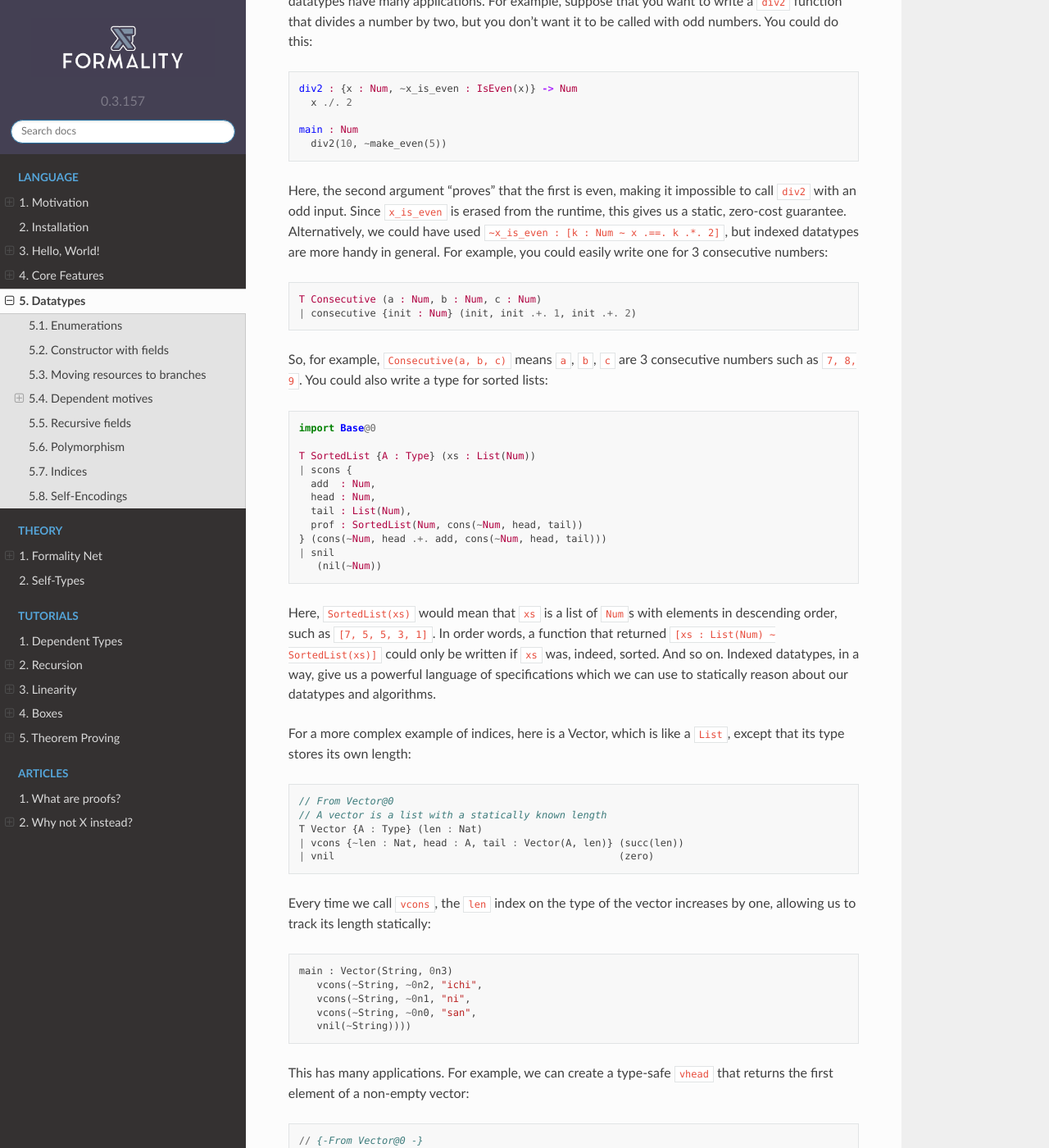
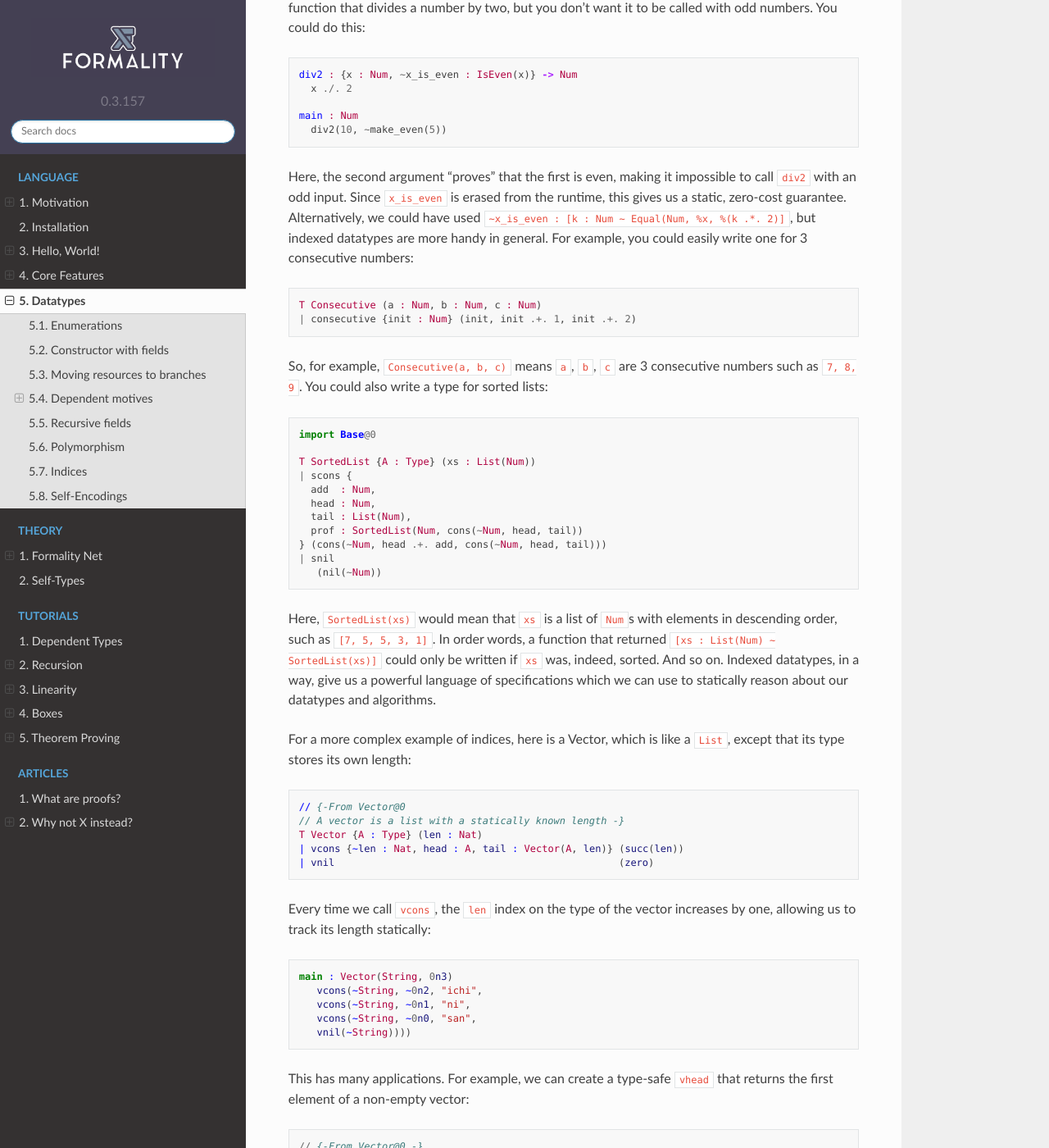
Before and after one commit to Soonad/docs.formality-lang.org, a Sphinx documentation site: the page built from docs/source/language/5.Datatypes.md, in a window 1280 px wide and 1400 px high, scrolled down 8786 px. Shown: the whole window at 82% size. Built offline with Sphinx 7.4.7 and the Read the Docs theme 2.0.0, drawn with Linux system fonts in a browser that asks for light colours; pages that are not in the unit, such as notebooks, are missing from menus; some of the changed text lies outside the part shown.

Commit message:
Update Datatypes

````diff
--- a/docs/source/language/5.Datatypes.md
+++ b/docs/source/language/5.Datatypes.md
@@ -203,13 +203,12 @@
 ```haskell
 // {- From Bool@0 -}
 
-true_isnt_false : {e : true == false} -> Empty
-  unit :: rewrite x
-    in (case/Bool x
-       | true  => Unit
-       | false => Empty
-       : Type)
-    with e
+true_isnt_false : Not(Equal(Bool, %true, %false))
+  {e} rewrite(~Bool, ~%true, ~%false, e, ~{x}
+  (case/Bool x
+  | true => Unit
+  | false => Empty : Type),
+  unit)
 ```
 
 As an exercise, convince yourself why this works.
@@ -241,7 +240,7 @@
   : Num
 ```
 
-This moves a proof that `Equal(Nat, x, true)` that will be specialized to the value of `x` on each branch. On the `false` branch, we get an `e : Equal(Nat, false, true)`, which is absurd, so we can fill it by calling `absurd` function on `e`, without providing an actual number.
+This moves a proof that `Equal(Nat, %x, %true)` that will be specialized to the value of `x` on each branch. On the `false` branch, we get an `e : Equal(Nat, %false, %true)`, which is absurd, so we can fill it by calling `absurd` function on `e`, without providing an actual number.
 
 To desugar an equality note, Formality simply adds an extra, erased equality argument:
 
@@ -300,7 +299,7 @@
 
 This makes dealing with recursive datatypes more complex than usual, since you must use a boxed definition:
 
-```haskell
+```elm
 #mul_by_2*N : !{case n : Nat} -> Nat
 | succ => succ(succ(mul_by_2(n)))
 | zero => zero
@@ -394,7 +393,7 @@
   make_even(3)
 ```
 
-Notice that is **impossible** to create a value with type `IsEven(3)`, because that would require a `half : Num` such that `half .*. 2 .==. 3`, and there is no such number. Because of that, indexed datatypes have many applications. For example, suppose that you want to write a `div2` function that divides a number by two, but you don't want it to be called with odd numbers. You could do this:
+Notice that is **impossible** to create a value with type `IsEven(3)`, because that would require a `half : Num` such that `Equal(Num, %(half .*. 2), %3)`, and there is no such number. Because of that, indexed datatypes have many applications. For example, suppose that you want to write a `div2` function that divides a number by two, but you don't want it to be called with odd numbers. You could do this:
 
 ```haskell
 div2 : {x : Num, ~x_is_even : IsEven(x)} -> Num
@@ -404,7 +403,7 @@
   div2(10, ~make_even(5))
 ```
 
-Here, the second argument "proves" that the first is even, making it impossible to call `div2` with an odd input. Since `x_is_even` is erased from the runtime, this gives us a static, zero-cost guarantee. Alternatively, we could have used `~x_is_even : [k : Num ~ x .==. k .*. 2]`, but indexed datatypes are more handy in general. For example, you could easily write one for 3 consecutive numbers:
+Here, the second argument "proves" that the first is even, making it impossible to call `div2` with an odd input. Since `x_is_even` is erased from the runtime, this gives us a static, zero-cost guarantee. Alternatively, we could have used `~x_is_even : [k : Num ~ Equal(Num, %x, %(k .*. 2)]`, but indexed datatypes are more handy in general. For example, you could easily write one for 3 consecutive numbers:
 
 ```haskell
 T Consecutive (a : Num, b : Num, c : Num)
@@ -431,9 +430,9 @@
 
 For a more complex example of indices, here is a Vector, which is like a `List`, except that its type stores its own length:
 
-```javascript
-// From Vector@0
-// A vector is a list with a statically known length
+```elm
+// {-From Vector@0
+// A vector is a list with a statically known length -}
 T Vector {A : Type} (len : Nat)
 | vcons {~len : Nat, head : A, tail : Vector(A, len)} (succ(len))
 | vnil                                                (zero)
@@ -441,7 +440,7 @@
 
 Every time we call `vcons`, the `len` index on the type of the vector increases by one, allowing us to track its length statically:
 
-```
+```elm
 main : Vector(String, 0n3)
    vcons(~String, ~0n2, "ichi",
    vcons(~String, ~0n1, "ni",
````
Also changed, not shown: other parts of docs/source/language/5.Datatypes.md (+3 -3 lines).
